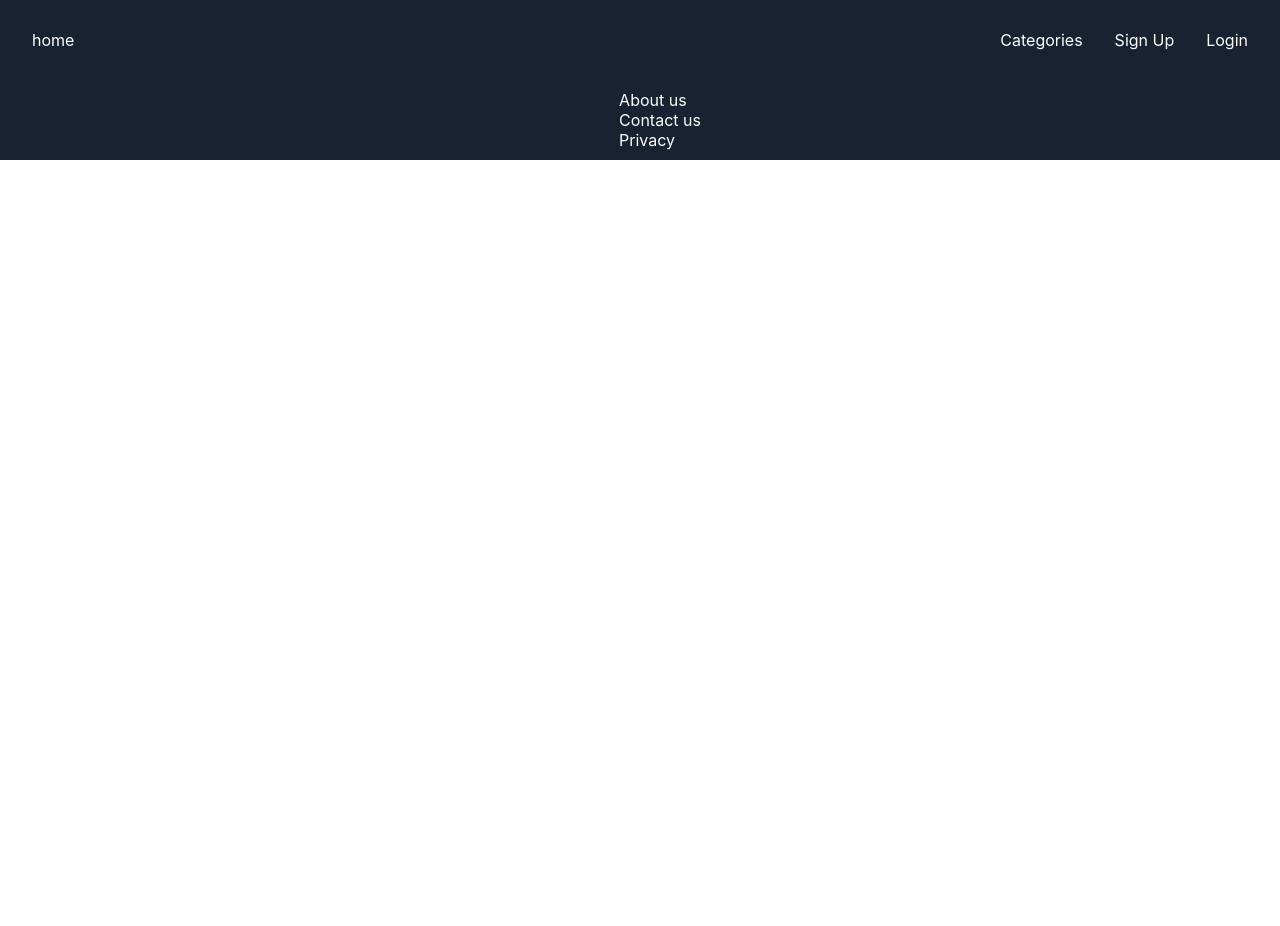
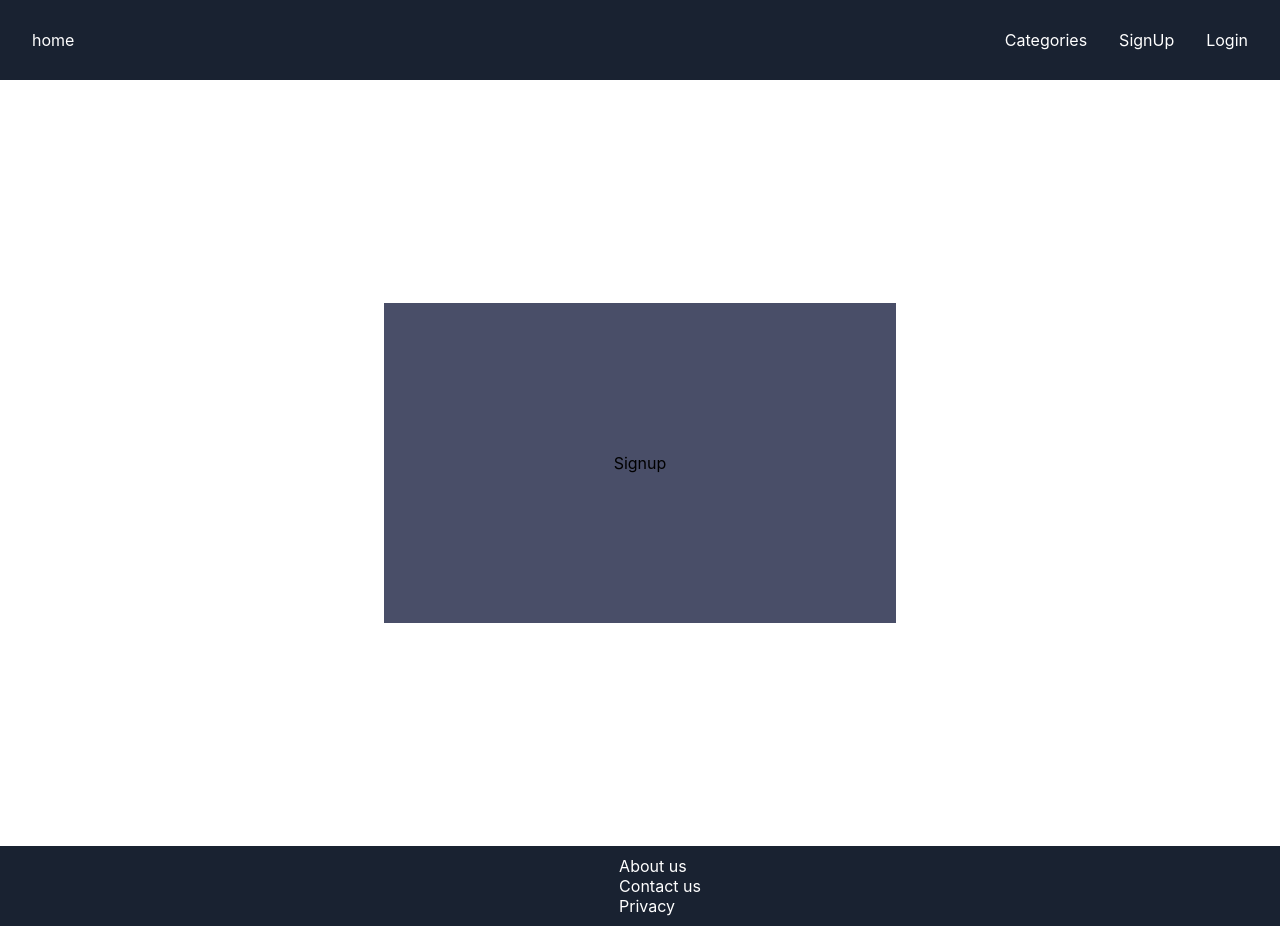
Before and after one commit to Reldin/lets-talk, a React (Create React App) app: page /signup in a window 1280 px wide. Before the commit the page ends 800 px from the top, so only its background shows below. Built offline with nearby package versions, Linux system fonts and the light colour scheme.

Commit message:
Basic wrapper for signup and other css changes

```diff
--- a/src/App.tsx
+++ b/src/App.tsx
@@ -2,15 +2,18 @@ import { Route, Routes } from "react-router-dom";
 import Footer from "./Layout/Footer";
 import Header from "./Layout/Header";
 import FrontPage from "./Pages/FrontPage";
+import Login from "./Pages/Login/Login";
 import NotFoundPage from "./Pages/NotFoundPage";
+import Signup from "./Pages/Signup/Signup";
 
 const App = () => {
   return (
     <div className="App">
-      <Header home="home" link1="Categories" link2="Sign Up" link3="Login" />
+      <Header home="home" link1="Categories" link2="SignUp" link3="Login" />
       <Routes>
         <Route path="/" element={<FrontPage />} />
-        <Route path="/signup" />
+        <Route path="/signup" element={<Signup />} />
+        <Route path="/login" element={<Login />} />
         <Route path="*" element={<NotFoundPage />} />
       </Routes>
       <Footer />
--- /dev/null
+++ b/src/Pages/Login/Login.tsx
@@ -0,0 +1,5 @@
+const Login = () => {
+  return <div>Login page</div>;
+};
+
+export default Login;
--- /dev/null
+++ b/src/Pages/Signup/Signup.module.css
@@ -0,0 +1,19 @@
+.main {
+  display: flex;
+  flex-flow: column 0;
+  justify-content: center;
+  align-items: center;
+  width: 40%;
+  /* max-width: 40%; */
+  height: 40vh;
+  /* max-width: 40vh; */
+  background-color: #494e68;
+}
+
+.wrapper {
+  display: flex;
+  flex-direction: column;
+  align-items: center;
+  justify-content: center;
+  min-height: 47.9rem;
+}
--- /dev/null
+++ b/src/Pages/Signup/Signup.tsx
@@ -0,0 +1,11 @@
+import styles from "./Signup.module.css";
+
+const Signup = () => {
+  return (
+    <section className={styles.wrapper}>
+      <div className={styles.main}>Signup</div>
+    </section>
+  );
+};
+
+export default Signup;
```
